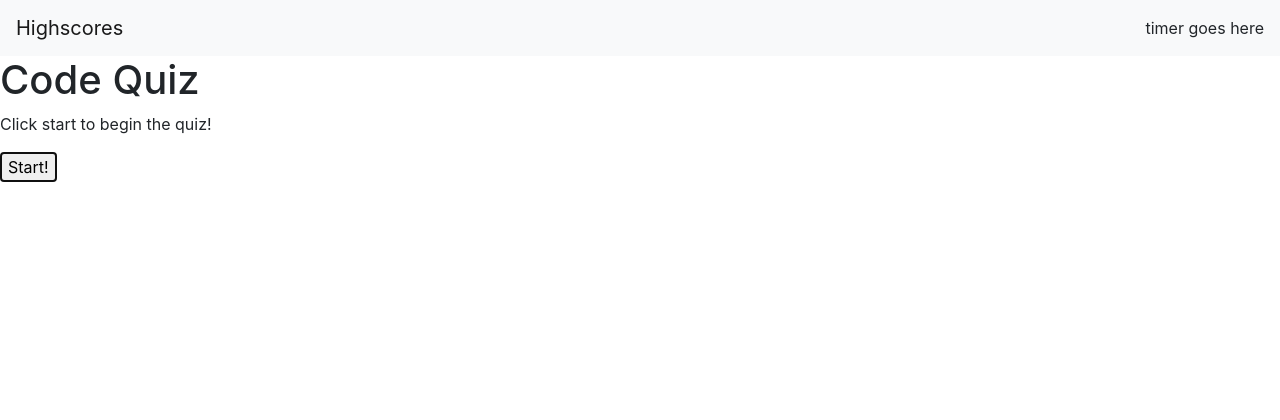
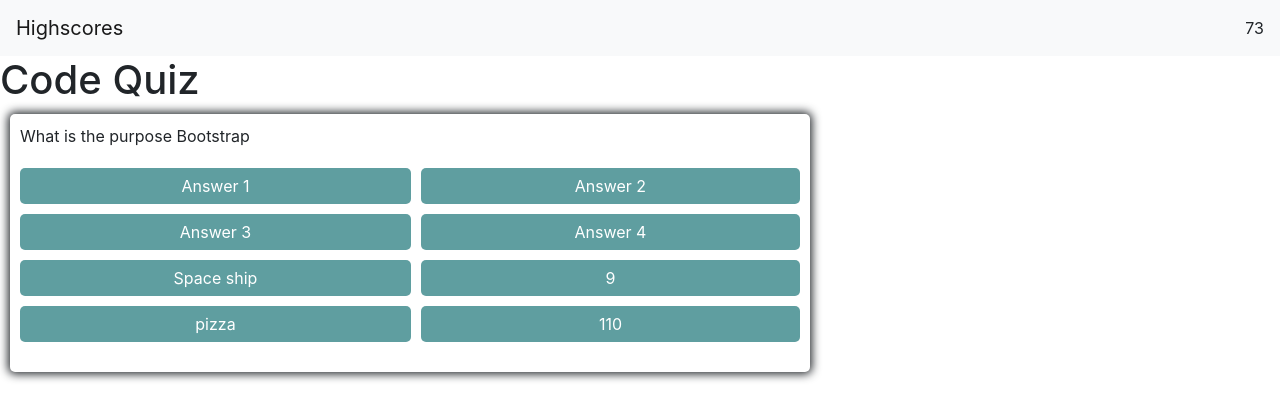
Before and after one commit to fleshborne/Code-Quiz, a plain HTML site: page Assets/index.html in a window 1280 px wide. Both pictures are taken after a click on the button "Start!". Drawn offline with nearby package versions, Linux system fonts and the light colour scheme.

Commit message:
styled page, set timer, looping questions

```diff
--- a/Assets/index.html
+++ b/Assets/index.html
@@ -10,8 +10,10 @@
     <link href="style.css" rel="stylesheet">
 </head>
 
+
+
 <body>
-    <!-- <a href="highscores.html">Highscores!</a> -->
+
     <nav class="navbar navbar-expand-lg navbar-light bg-light">
         <a class="navbar-brand" href="highscores.html">Highscores</a>
         <button class="navbar-toggler" type="button" data-toggle="collapse" data-target="#navbarText"
@@ -21,21 +23,38 @@
         <div class="collapse navbar-collapse" id="navbarText">
             <ul class="navbar-nav ml-auto">
                 <li class="nav-item active">
-                    <a class="nav-text">timer goes here<span class="sr-only timer">0</span></a>
+                    <a class="nav-text">75<span class="sr-only timer"></span></a>
             </ul>
         </div>
     </nav>
-    <div class="start-page">
-        <h1>Code Quiz </h1>
-        <p>
-            Click start to begin the quiz!
-        </p>
-        <button class="start-button">
-            Start!
-        </button>
+
+    <h1 id="question-title">Code Quiz </h1>
+    <div class="container">
+
+        <div id="question-container" class="hide">
+            <div id="question"></div>
+            <div id="answer-buttons" class="btn-grid">
+                <button class="btn">Answer 1</button>
+                <button class="btn">Answer 2</button>
+                <button class="btn">Answer 3</button>
+                <button class="btn">Answer 4</button>
+            </div>
+        </div>
+        <div class="controls">
+            <button id="start-btn" class="start-btn btn">
+                Start!
+            </button>
+
+            <button id="next-btn" class="next-btn btn hide">Next!</button> </div>
+
     </div>
-    <script src="questions.js"></script>
+    </div>
+
+    <!-- <script src="questions.js">
+    </script> -->
     <script src="script.js"></script>
+
+
 </body>
 
 </html>
--- a/Assets/questions.js
+++ b/Assets/questions.js
@@ -1,14 +1,19 @@
-var quizQuestions = [
-    {
-        question: "What is the purpose Bootstrap",
-        choices: ["Space ship", "9", "pizza", "110"],
-        answer: "Space ship"
-    },
-    {
-        question: "Where did the sun come from",
-        choices: ["mars", "dogs", "pizza", "110"],
-        answer: "mars"
-    },
-]
+// var quizQuestions = [
+//     {
+//         question: "What is the purpose Bootstrap",
+//         choices: [
+//             { text: "Space ship", correct: false },
+//             { text: "9", correct: false },
+//             { text: "pizza", correct: true },
+//             { text: "110", correct: false },
+//         ]
 
-// for each loop to display all questions
+//     },
+//     {
+//         question: "Where did the sun come from",
+//         choices: ["mars", "dogs", "pizza", "110"],
+//         answer: "mars"
+//     },
+// ]
+
+// // for each loop to display all questions
--- a/Assets/script.js
+++ b/Assets/script.js
@@ -1,15 +1,143 @@
-var startBtnElement = document.querySelector(".start-button");
+
+var startBtn = document.querySelector("#start-btn");
+var nextBtn = document.querySelector("#next-btn");
+var timeSetup = document.querySelector(".nav-text");
+var questionEl = document.querySelector("#question");
+var questionElContainer = document.querySelector("#question-container")
+var answerBtnElement = document.querySelector("#answer-buttons");
+
+
+let shuffledQuestions, currentQuestionIndex
+
+startBtn.addEventListener("click", startQuiz);
+nextBtn.addEventListener("click", () => {
+    currentQuestionIndex++
+    setNextQuestion()
+})
+
+function setNextQuestion() {
+    resetState();
+    showQuestion(shuffledQuestions[currentQuestionIndex])
+
+}
+function resetState() {
+    clearStatusClass(document.body)
+    nextBtn.classList.add('hide')
+    while (questionEl.firstChild) {
+        answerBtnElement.removeChild(questionEl.firstChild)
+    }
+}
+function showQuestion(question) {
+    //show the first question => we need a function that's going to showQuestion
+    questionEl.innerText = question.question
+    question.answers.forEach(answer => {
+        var button = document.createElement('button')
+        button.innerText = answer.text
+        button.classList.add('btn')
+        if (answer.correct) {
+            button.dataset.correct = answer.correct
+        }
+        button.addEventListener('click', selectAnswer)
+        answerBtnElement.appendChild(button)
+    })
+}
+
+function selectAnswer(e) {
+    var selectedButton = e.target
+    var correct = selectedButton.dataset.correct
+    setStatusClass(document.body, correct)
+    Array.from(answerBtnElement.children).forEach(button => {
+        setStatusClass(button, button.dataset.correct)
+    })
+    if (shuffledQuestions.length > currentQuestionIndex + 1) {
+        nextBtn.classList.remove('hide')
+    } else {
+        startBtn.innerText = 'Restart'
+        startBtn.classList.remove('hide')
+    }
+}
 
 function startQuiz() {
-    // console.log(quizQuestions[0].question);
-    // console.log(quizQuestions[0].answer);
-    // hide initial screen
 
-    //show the first question => we need a function that's going to getQuestions
 
-    //start the timer - we need a timer function track time
+    // console.log(questions[0].question);
+    // console.log(questions[0].answer);
+    // console.log("Started");
 
+    //   hide initial screen
+    startBtn.classList.add("hide")
+    questionElContainer.classList.remove("hide")
+    currentQuestionIndex = 0;
+
+    //    variable to store the current count, set to 0. Decrement the current count
+    var count = 75;
+    //    start the timer - we need a timer function track time setInterval of 75000 ms
+
+
+
+    var myCounter = setInterval(function () {
+
+        if (count <= 0) {
+            endQuiz();
+
+            return;
+
+
+        }
+        count--;
+        //    update the current count
+        timeSetup.textContent = count;
+        return count;
+        if (myCounter === 0) {
+            clearInterval(myCounter);
+            endQuiz();
+        }
+        //    every time interval runs, decrement current count by 1
+        //    re-render the current count
+    }, 1000);
+
+    // shuffle questions so they never appear in same order
+
+    shuffledQuestions = questions.sort(() => Math.random() - .5)
+    setNextQuestion();
+
+};
+
+function clearStatusClass(element) {
+    element.classList.remove('correct')
+    element.classList.remove('wrong')
 }
 
 
-startBtnElement.addEventListener("click", startQuiz);
+function endQuiz() {
+    // call this inside interval
+    // call this when on last question
+    // alert("The Quiz has Ended!")
+    return;
+
+
+};
+var questions = [
+    {
+        question: "What is the purpose Bootstrap",
+        answers: [
+            { text: "Space ship", correct: false },
+            { text: "9", correct: false },
+            { text: "pizza", correct: true },
+            { text: "110", correct: false },
+        ]
+
+    },
+    {
+        question: "Where did the sun come from",
+        answers: [
+            { text: "Space ship", correct: false },
+            { text: "9", correct: false },
+            { text: "pizza", correct: true },
+            { text: "110", correct: false }
+        ]
+    },
+
+];
+
+// for each loop to display all questions
--- a/Assets/style.css
+++ b/Assets/style.css
@@ -1,3 +1,54 @@
+*,
+*::before,
+*::after {
+    box-sizing: border-box;
+}
+
+.container {
+    margin: 10px;
+    width: 800px;
+    max-width: 80%;
+    background-color: white;
+    border-radius: 5px;
+    padding: 10px;
+    box-shadow: 0 0 10px 2px;
+}
+
+.btn-grid {
+    display: grid;
+    grid-template-columns: repeat(2, auto);
+    gap: 10px;
+    margin: 20px 0;
+}
+
+.btn {
+    background-color: cadetblue;
+    border-radius: 5px;
+    padding: 5px 10px;
+    color: white;
+    outline: none;
+}
+
+.btn:hover {
+    border-color: black;
+}
+
+.start-btn,
+.next-btn {
+    font-size: 1.5reml;
+    font-weight: bold;
+    padding: 10px 20px;
+
+}
+
+.controls {
+    display: flex;
+    justify-content: center;
+    align-items: center;
+}
+
+
 .hide {
+
     display: none;
 }
```
